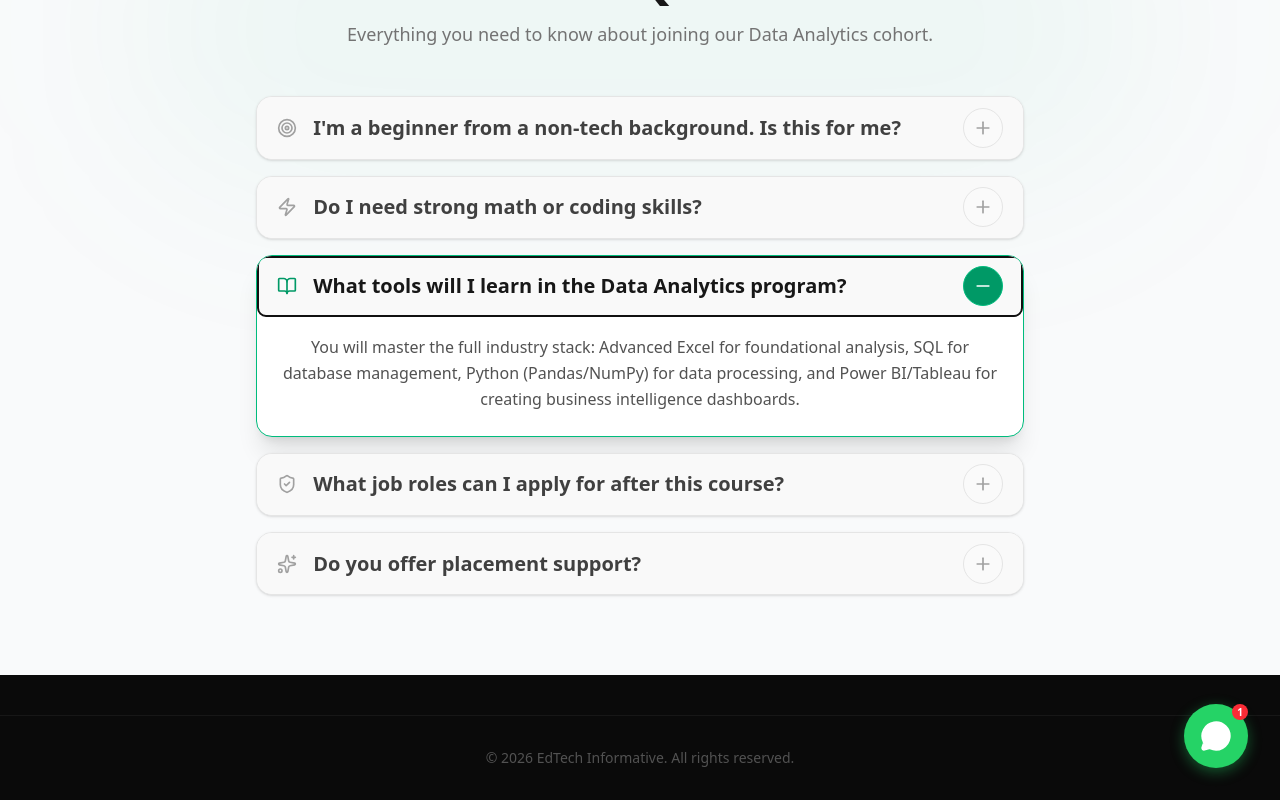
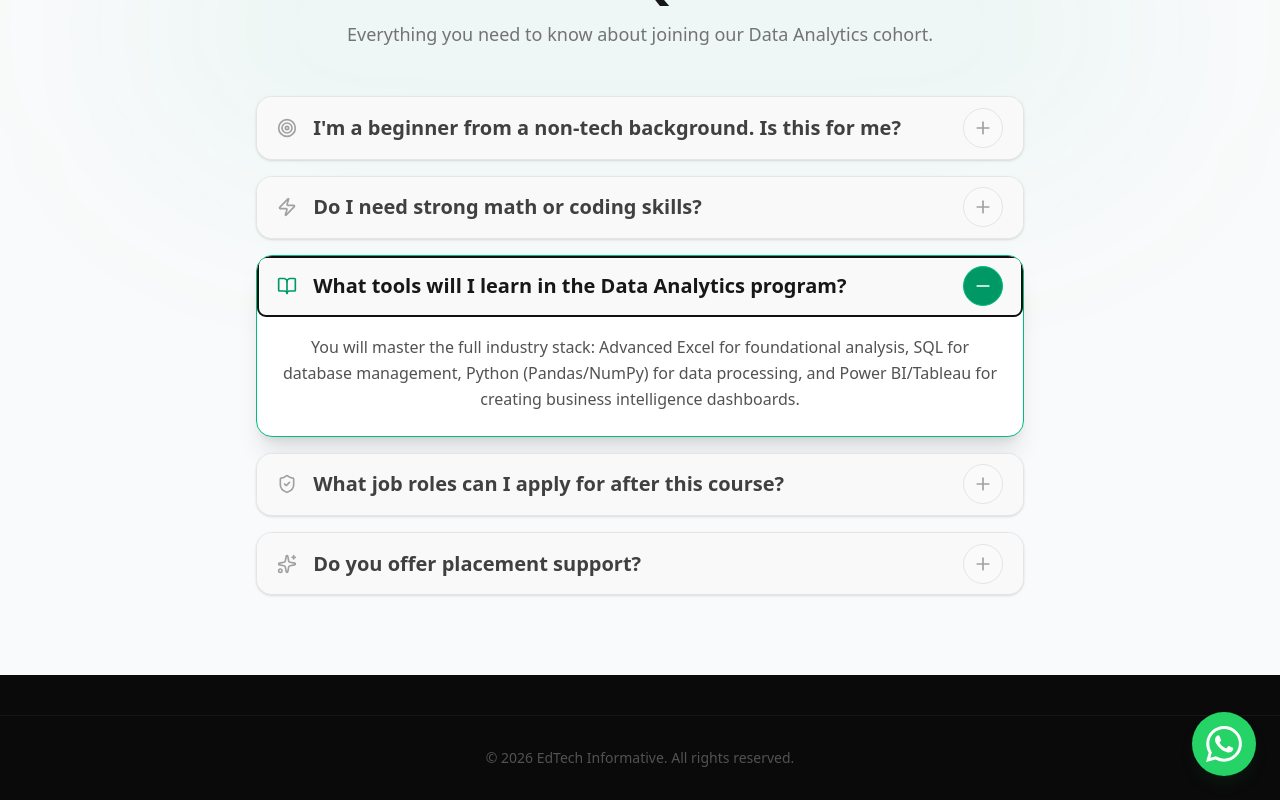
Before and after one commit to Himanshu-shukla/edtech-landingpage-dataanlytics, a React (Vite) app: page / in a window 1280 px wide. Both pictures are taken after a click on the button "What tools will I learn in the Data Analytics program?". Shown: the part 12085-12885 px from the top of the page. Before the commit the page ends 12000 px from the top, so only its background shows below. After the commit the page ends 12000 px from the top, so only its background shows below. Built offline with nearby package versions, Linux system fonts and the light colour scheme.

Commit message:
whatsapp logo positioning

```diff
--- a/src/App.jsx
+++ b/src/App.jsx
@@ -1,4 +1,4 @@
-import { useState } from 'react'
+import { useState } from 'react' // Import useState
 import reactLogo from './assets/react.svg'
 import viteLogo from '/vite.svg'
 import './App.css'
@@ -23,15 +23,15 @@
 import WhatsAppWidget from './components/WhatsAppWidget.jsx'
 import BootcampAgenda from './components/BootcampAgenda.jsx'
 import ExclusiveBonusesSection from './components/ExclusiveBonusesSection.jsx'
-// 1. Import the new component
 import StickyEnrollBar from './components/StickyEnrollBar.jsx'
 
 function App() {
+  // 1. Create state to track if the sticky bar is visible
+  const [isStickyVisible, setIsStickyVisible] = useState(false);
+
   return (
     <div className="bg-neutral-950 min-h-screen text-white selection:bg-emerald-500/30 pb-24 md:pb-0">
-      {/* Added pb-24 above to prevent the sticky bar from covering the footer on mobile */}
 
-      {/* <Navbar /> */}
       <FoundryHero />
       <BootcampAgenda />
       <AlumniSection />
@@ -50,10 +50,11 @@
         <FAQSection />
       </div>
 
-      <WhatsAppWidget />
+      {/* 2. Pass the state to WhatsAppWidget */}
+      <WhatsAppWidget isStickyVisible={isStickyVisible} />
 
-      {/* 2. Add the StickyEnrollBar here */}
-      <StickyEnrollBar />
+      {/* 3. Pass the setter function to StickyEnrollBar */}
+      <StickyEnrollBar onVisibilityChange={setIsStickyVisible} />
 
       <footer className="py-8 text-center text-neutral-600 text-sm border-t border-neutral-900 mt-10">
         <p>© 2026 EdTech Informative. All rights reserved.</p>
--- a/src/components/RegistrationModal.jsx
+++ b/src/components/RegistrationModal.jsx
@@ -475,7 +475,7 @@
                             </div>
                           ) : (
                             <>
-                              <span className="text-lg">Get My Free Access</span>
+                              <span className="text-lg">Get In Touch</span>
                               <Check className="w-5 h-5 group-hover:translate-x-1 transition-transform" />
                             </>
                           )}
--- a/src/components/StickyEnrollBar.jsx
+++ b/src/components/StickyEnrollBar.jsx
@@ -2,19 +2,18 @@
 import { Sparkles, Users, Clock, Star, Flame } from 'lucide-react';
 import { motion, AnimatePresence } from 'framer-motion';
 
-// Import the modal component we created above
-// Note: Ensure the path is correct based on where you save the file
+// Import the modal component
 import RegistrationModal from './RegistrationModal';
 
 const socialProofData = [
-  { text: "Rahul from Bangalore just registered", icon: <Clock className="w-3 h-3" /> },
+  { text: "Oliver from London just registered", icon: <Clock className="w-3 h-3" /> },
   { text: "10,000+ professionals trained", icon: <Users className="w-3 h-3" /> },
-  { text: "Riya S. purchased 2 minutes ago", icon: <Clock className="w-3 h-3" /> },
-  { text: "Rated 4.8/5 by 2000+ students", icon: <Star className="w-3 h-3" /> },
+  { text: "Mohammad purchased 2 minutes ago", icon: <Clock className="w-3 h-3" /> },
+  { text: "Rated 4.5/5 by 2000+ professionals", icon: <Star className="w-3 h-3" /> },
   { text: "Only 7 seats left in this batch!", icon: <Flame className="w-3 h-3" /> }
 ];
 
-const StickyEnrollBar = () => {
+const StickyEnrollBar = ({ onVisibilityChange }) => {
   const [isVisible, setIsVisible] = useState(false);
   const [timeLeft, setTimeLeft] = useState({ minutes: 13, seconds: 2 });
   const [proofIndex, setProofIndex] = useState(0);
@@ -22,8 +21,10 @@
   // --- STATE FOR MODAL ---
   const [isModalOpen, setIsModalOpen] = useState(false);
 
+  // 1. Detect Scroll
   useEffect(() => {
     const handleScroll = () => {
+      // Show when scrolled past 500px
       if (window.scrollY > 500) {
         setIsVisible(true);
       } else {
@@ -34,6 +35,14 @@
     return () => window.removeEventListener('scroll', handleScroll);
   }, []);
 
+  // 2. Notify Parent (App.jsx) when visibility changes
+  useEffect(() => {
+    if (onVisibilityChange) {
+      onVisibilityChange(isVisible);
+    }
+  }, [isVisible, onVisibilityChange]);
+
+  // 3. Countdown Timer Logic
   useEffect(() => {
     const timer = setInterval(() => {
       setTimeLeft((prev) => {
@@ -45,6 +54,7 @@
     return () => clearInterval(timer);
   }, []);
 
+  // 4. Social Proof Rotator Logic
   useEffect(() => {
     const proofTimer = setInterval(() => {
       setProofIndex((prev) => (prev + 1) % socialProofData.length);
@@ -54,7 +64,6 @@
 
   const formatTime = (val) => val.toString().padStart(2, '0');
 
-  // Handler for opening the modal
   const handleEnrollClick = () => {
     setIsModalOpen(true);
   };
@@ -122,7 +131,7 @@
             <motion.button
               whileHover={{ scale: 1.08 }}
               whileTap={{ scale: 0.95 }}
-              onClick={handleEnrollClick} // <--- UPDATED CLICK HANDLER
+              onClick={handleEnrollClick}
               className="relative group flex items-center gap-2 bg-amber-500 hover:bg-amber-600 text-black px-8 py-3 rounded-full font-bold text-lg shadow-xl transition-all"
             >
               <Sparkles className="w-5 h-5 animate-spin-slow" />
--- a/src/components/WhatsAppWidget.jsx
+++ b/src/components/WhatsAppWidget.jsx
@@ -1,39 +1,51 @@
 import React from 'react';
-// You likely have lucide-react installed based on your other components
-import { MessageCircle } from 'lucide-react';
 
-const WhatsAppWidget = () => {
-  // Your Bot's Number
-  const phoneNumber = "447441477106";
-  // Trigger Word that wakes up your bot (matches your bot.js logic)
-  const message = "Hi";
+const WhatsAppWidget = ({ isStickyVisible }) => {
 
-  const whatsappLink = `https://wa.me/${phoneNumber}?text=${encodeURIComponent(message)}`;
+  const openWhatsApp = () => {
+    // Replace with your actual number
+    const phoneNumber = "447441477106";
+    const message = "Hi, I'm interested in the Data Analytics Workshop!";
+    const url = `https://wa.me/${phoneNumber}?text=${encodeURIComponent(message)}`;
+    window.open(url, '_blank');
+  };
 
   return (
-    <a
-      href={whatsappLink}
-      target="_blank"
-      rel="noopener noreferrer"
-      className="fixed bottom-8 right-8 z-[999] group"
+    <div
+      onClick={openWhatsApp}
+      // LOGIC:
+      // 1. Screens narrower than 1200px:
+      //    - If sticky bar is visible -> move to bottom-36 (lift up)
+      //    - If hidden -> stay at bottom-6
+      // 2. Screens wider than 1200px (min-[1200px]):
+      //    - ALWAYS stay at bottom-6 (ignore the sticky bar lift)
+      className={`
+        fixed right-6 z-[60] cursor-pointer group
+        transition-all duration-300 ease-in-out
+        ${isStickyVisible ? 'bottom-36 min-[1200px]:bottom-6' : 'bottom-6'}
+      `}
     >
-      {/* The Green Button */}
-      <div className="flex items-center justify-center w-16 h-16 bg-[#25D366] rounded-full shadow-[0_4px_14px_0_rgba(37,211,102,0.39)] transition-all duration-300 transform group-hover:scale-110 group-hover:-translate-y-1">
-        <MessageCircle className="w-8 h-8 text-white fill-white" />
+      {/* Green Circle Container */}
+      <div className="relative bg-[#25D366] hover:bg-[#20bd5a] text-white p-3.5 rounded-full shadow-lg shadow-green-900/20 hover:shadow-green-900/30 hover:scale-110 active:scale-95 transition-all flex items-center justify-center">
+
+        {/* Ping Animation Ring */}
+        <span className="absolute inline-flex h-full w-full rounded-full bg-green-400 opacity-75 animate-ping -z-10"></span>
+
+        {/* Official WhatsApp SVG Icon */}
+        <svg
+          viewBox="0 0 24 24"
+          fill="currentColor"
+          className="w-8 h-8 md:w-9 md:h-9"
+        >
+          <path d="M17.472 14.382c-.297-.149-1.758-.867-2.03-.967-.273-.099-.471-.148-.67.15-.197.297-.767.966-.94 1.164-.173.199-.347.223-.644.075-.297-.15-1.255-.463-2.39-1.475-.883-.788-1.48-1.761-1.653-2.059-.173-.297-.018-.458.13-.606.134-.133.298-.347.446-.52.149-.174.198-.298.298-.497.099-.198.05-.371-.025-.52-.075-.149-.669-1.612-.916-2.207-.242-.579-.487-.5-.669-.51-.173-.008-.371-.008-.57-.008-.198 0-.52.074-.792.372-.272.297-1.04 1.016-1.04 2.479 0 1.462 1.065 2.875 1.213 3.074.149.198 2.096 3.2 5.077 4.487.709.306 1.262.489 1.694.625.712.227 1.36.195 1.871.118.571-.085 1.758-.719 2.006-1.413.248-.694.248-1.289.173-1.413-.074-.124-.272-.198-.57-.347m-5.421 7.403h-.004a9.87 9.87 0 01-5.031-1.378l-.361-.214-3.741.982.998-3.648-.235-.374a9.86 9.86 0 01-1.51-5.26c.001-5.45 4.436-9.884 9.888-9.884 2.64 0 5.122 1.03 6.988 2.898a9.825 9.825 0 012.893 6.994c-.003 5.45-4.437 9.884-9.885 9.884m8.413-18.297A11.815 11.815 0 0012.05 0C5.495 0 .16 5.335.157 11.892c0 2.096.547 4.142 1.588 5.945L.057 24l6.305-1.654a11.882 11.882 0 005.683 1.448h.005c6.554 0 11.89-5.335 11.893-11.893a11.821 11.821 0 00-3.48-8.413Z"/>
+        </svg>
       </div>
 
-      {/* Notification Badge (Optional - makes it look 'alive') */}
-      <span className="absolute top-0 right-0 flex h-4 w-4">
-        <span className="animate-ping absolute inline-flex h-full w-full rounded-full bg-red-400 opacity-75"></span>
-        <span className="relative inline-flex rounded-full h-4 w-4 bg-red-500 text-[10px] font-bold text-white items-center justify-center">1</span>
+      {/* Tooltip Label - Adjusted visibility for better UX on wide screens */}
+      <span className="absolute right-full mr-3 top-1/2 -translate-y-1/2 bg-white text-slate-800 text-xs font-bold px-2 py-1 rounded shadow-md opacity-0 group-hover:opacity-100 transition-opacity whitespace-nowrap pointer-events-none hidden md:block">
+        Chat with us
       </span>
-
-      {/* Hover Tooltip */}
-      <div className="absolute right-20 top-1/2 -translate-y-1/2 bg-white text-neutral-900 px-4 py-2 rounded-xl shadow-xl opacity-0 group-hover:opacity-100 transition-opacity duration-300 whitespace-nowrap pointer-events-none">
-        <p className="font-bold text-sm">Chat with AI Advisor</p>
-        <div className="absolute top-1/2 -right-2 -translate-y-1/2 w-0 h-0 border-t-[6px] border-t-transparent border-l-[8px] border-l-white border-b-[6px] border-b-transparent"></div>
-      </div>
-    </a>
+    </div>
   );
 };
 
```
